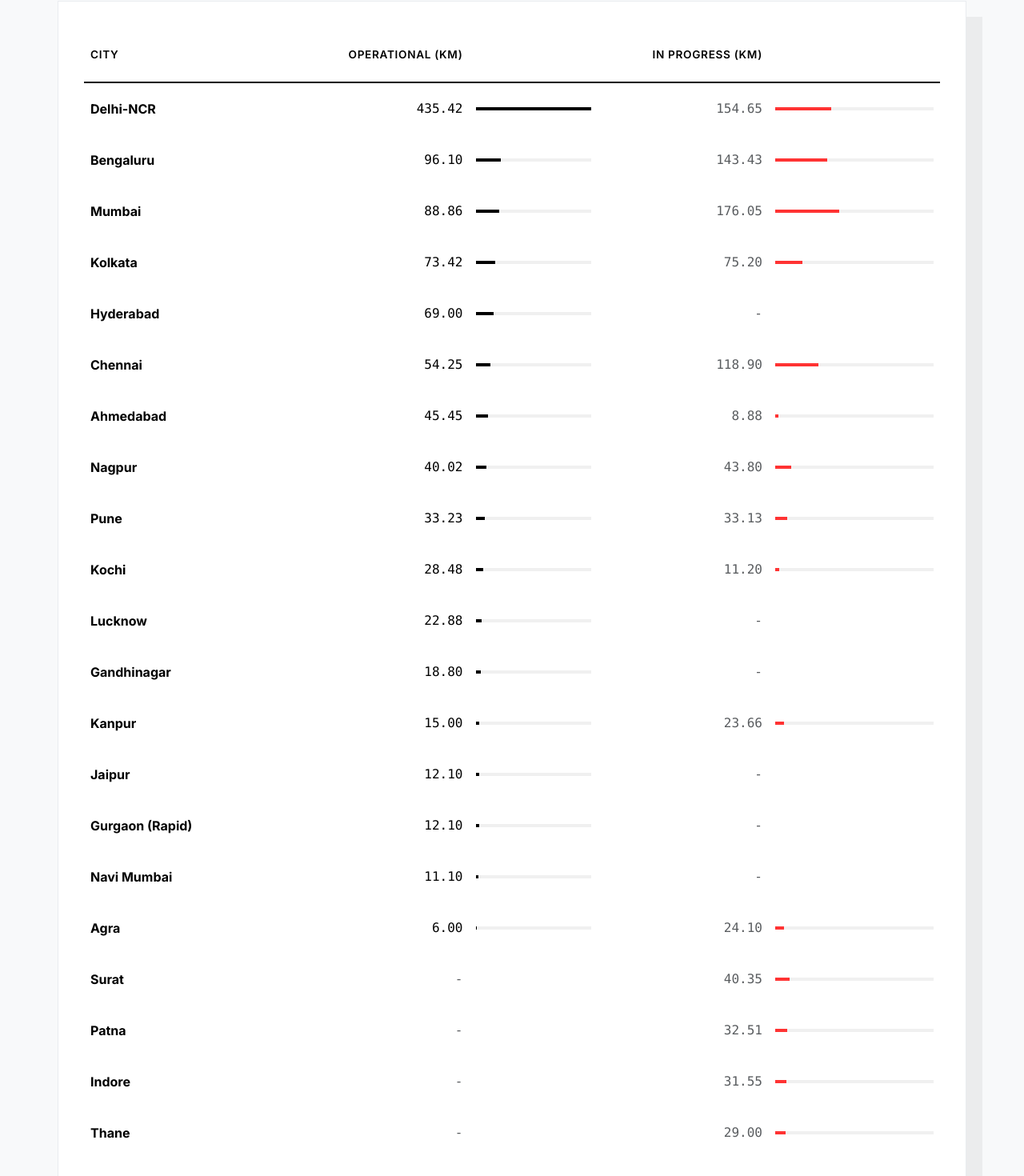
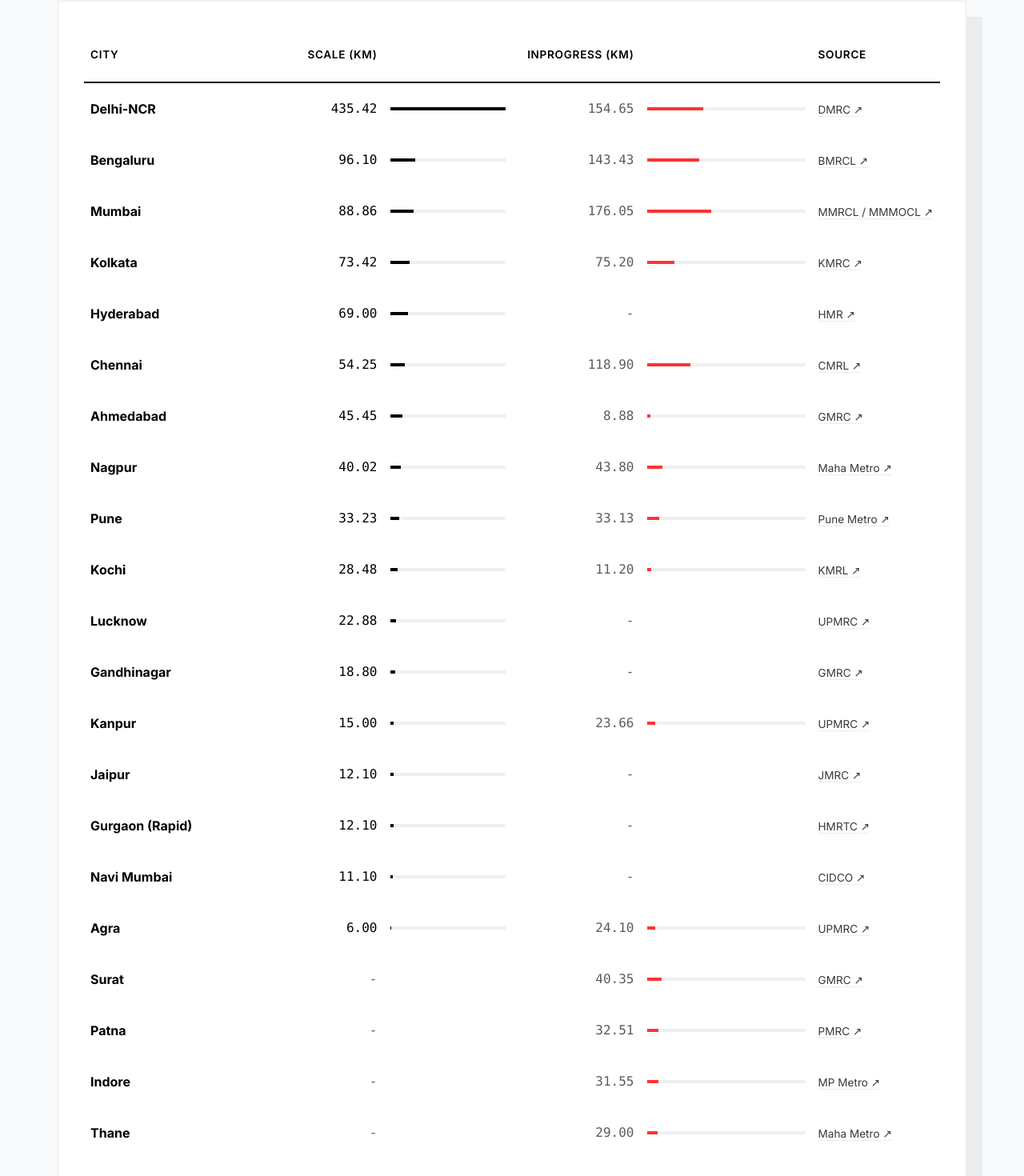
Before and after one commit to shashank261/streetfrontier, a React (Vite) app: page /metro-tracker in a window 1280 px wide. Shown: the part 412-1882 px from the top of the page at 80% size. Built offline with nearby package versions, Linux system fonts and the light colour scheme.

Commit message:
fix responsive design issue

```diff
--- a/src/data/metroData.js
+++ b/src/data/metroData.js
@@ -1,24 +1,156 @@
 export const metroData = [
-  { city: "Delhi-NCR", operational: 435.42, underConstruction: 154.65 },
-  { city: "Bengaluru", operational: 96.10, underConstruction: 143.43 },
-  { city: "Mumbai", operational: 88.86, underConstruction: 176.05 },
-  { city: "Kolkata", operational: 73.42, underConstruction: 75.20 },
-  { city: "Hyderabad", operational: 69.00, underConstruction: 0 },
-  { city: "Chennai", operational: 54.25, underConstruction: 118.90 },
-  { city: "Ahmedabad", operational: 45.45, underConstruction: 8.88 },
-  { city: "Nagpur", operational: 40.02, underConstruction: 43.80 },
-  { city: "Pune", operational: 33.23, underConstruction: 33.13 },
-  { city: "Kochi", operational: 28.48, underConstruction: 11.20 },
-  { city: "Lucknow", operational: 22.88, underConstruction: 0 },
-  { city: "Gandhinagar", operational: 18.80, underConstruction: 0 },
-  { city: "Kanpur", operational: 15.00, underConstruction: 23.66 },
-  { city: "Jaipur", operational: 12.10, underConstruction: 0 },
-  { city: "Gurgaon (Rapid)", operational: 12.10, underConstruction: 0 },
-  { city: "Navi Mumbai", operational: 11.10, underConstruction: 0 },
-  { city: "Agra", operational: 6.00, underConstruction: 24.10 },
-  { city: "Surat", operational: 0, underConstruction: 40.35 },
-  { city: "Patna", operational: 0, underConstruction: 32.51 },
-  { city: "Indore", operational: 0, underConstruction: 31.55 },
-  { city: "Thane", operational: 0, underConstruction: 29.00 },
-  { city: "Bhopal", operational: 0, underConstruction: 27.87 },
+  {
+    city: "Delhi-NCR",
+    operational: 435.42,
+    underConstruction: 154.65,
+    sourceName: "DMRC",
+    sourceUrl: "https://www.delhimetrorail.com/"
+  },
+  {
+    city: "Bengaluru",
+    operational: 96.10,
+    underConstruction: 143.43,
+    sourceName: "BMRCL",
+    sourceUrl: "https://english.bmrc.co.in/"
+  },
+  {
+    city: "Mumbai",
+    operational: 88.86,
+    underConstruction: 176.05,
+    sourceName: "MMRCL / MMMOCL",
+    sourceUrl: "https://mmrcl.com/"
+  },
+  {
+    city: "Kolkata",
+    operational: 73.42,
+    underConstruction: 75.20,
+    sourceName: "KMRC",
+    sourceUrl: "https://www.kmrc.in/"
+  },
+  {
+    city: "Hyderabad",
+    operational: 69.00,
+    underConstruction: 0,
+    sourceName: "HMR",
+    sourceUrl: "https://www.ltmetro.in/"
+  },
+  {
+    city: "Chennai",
+    operational: 54.25,
+    underConstruction: 118.90,
+    sourceName: "CMRL",
+    sourceUrl: "https://chennaimetrorail.org/"
+  },
+  {
+    city: "Ahmedabad",
+    operational: 45.45,
+    underConstruction: 8.88,
+    sourceName: "GMRC",
+    sourceUrl: "https://www.gujaratmetrorail.com/"
+  },
+  {
+    city: "Nagpur",
+    operational: 40.02,
+    underConstruction: 43.80,
+    sourceName: "Maha Metro",
+    sourceUrl: "https://www.metrorailnagpur.com/"
+  },
+  {
+    city: "Pune",
+    operational: 33.23,
+    underConstruction: 33.13,
+    sourceName: "Pune Metro",
+    sourceUrl: "https://www.punemetrorail.org/"
+  },
+  {
+    city: "Kochi",
+    operational: 28.48,
+    underConstruction: 11.20,
+    sourceName: "KMRL",
+    sourceUrl: "https://kochimetro.org/"
+  },
+  {
+    city: "Lucknow",
+    operational: 22.88,
+    underConstruction: 0,
+    sourceName: "UPMRC",
+    sourceUrl: "https://www.lmrcl.com/"
+  },
+  {
+    city: "Gandhinagar",
+    operational: 18.80,
+    underConstruction: 0,
+    sourceName: "GMRC",
+    sourceUrl: "https://www.gujaratmetrorail.com/"
+  },
+  {
+    city: "Kanpur",
+    operational: 15.00,
+    underConstruction: 23.66,
+    sourceName: "UPMRC",
+    sourceUrl: "https://www.lmrcl.com/"
+  },
+  {
+    city: "Jaipur",
+    operational: 12.10,
+    underConstruction: 0,
+    sourceName: "JMRC",
+    sourceUrl: "https://transport.rajasthan.gov.in/jmrc"
+  },
+  {
+    city: "Gurgaon (Rapid)",
+    operational: 12.10,
+    underConstruction: 0,
+    sourceName: "HMRTC",
+    sourceUrl: "https://www.hmrtc.org.in/"
+  },
+  {
+    city: "Navi Mumbai",
+    operational: 11.10,
+    underConstruction: 0,
+    sourceName: "CIDCO",
+    sourceUrl: "https://cidco.maharashtra.gov.in/"
+  },
+  {
+    city: "Agra",
+    operational: 6.00,
+    underConstruction: 24.10,
+    sourceName: "UPMRC",
+    sourceUrl: "https://www.lmrcl.com/"
+  },
+  {
+    city: "Surat",
+    operational: 0,
+    underConstruction: 40.35,
+    sourceName: "GMRC",
+    sourceUrl: "https://www.gujaratmetrorail.com/"
+  },
+  {
+    city: "Patna",
+    operational: 0,
+    underConstruction: 32.51,
+    sourceName: "PMRC",
+    sourceUrl: "https://state.bihar.gov.in/urban/CitizenHome.html"
+  },
+  {
+    city: "Indore",
+    operational: 0,
+    underConstruction: 31.55,
+    sourceName: "MP Metro",
+    sourceUrl: "https://www.mpmetrorail.com/"
+  },
+  {
+    city: "Thane",
+    operational: 0,
+    underConstruction: 29.00,
+    sourceName: "Maha Metro",
+    sourceUrl: "https://mahametro.org/"
+  },
+  {
+    city: "Bhopal",
+    operational: 0,
+    underConstruction: 27.87,
+    sourceName: "MP Metro",
+    sourceUrl: "https://www.mpmetrorail.com/"
+  },
 ];
--- a/src/pages/MetroTracker.jsx
+++ b/src/pages/MetroTracker.jsx
@@ -25,20 +25,22 @@
             </p>
 
             <div className="swiss-table-container">
-                <Table hover responsive className="table-borderless">
+                <div className="table-responsive-wrapper">
+                    <Table hover responsive className="table-borderless mb-0">
                         <thead>
                             <tr>
-                            <th style={{ width: '25%' }}>City</th>
-                            <th className="text-end" style={{ width: '20%' }}>Operational (km)</th>
+                                <th style={{ width: '20%' }}>City</th>
+                                <th className="text-end" style={{ width: '15%' }}>Scale (km)</th>
                                 <th style={{ width: '15%' }}></th>
-                            <th className="text-end" style={{ width: '20%' }}>In Progress (km)</th>
+                                <th className="text-end" style={{ width: '15%' }}>InProgress (km)</th>
                                 <th style={{ width: '20%' }}></th>
+                                <th style={{ width: '15%' }}>Source</th>
                             </tr>
                         </thead>
                         <tbody>
                             {sortedData.map((data, index) => (
                                 <tr key={index}>
-                                <td className="fw-bold">{data.city}</td>
+                                    <td className="fw-bold text-nowrap">{data.city}</td>
 
                                     <td className="text-end font-monospace">
                                         {data.operational > 0 ? data.operational.toFixed(2) : <span className="text-muted">-</span>}
@@ -77,10 +79,21 @@
                                             </div>
                                         )}
                                     </td>
+                                    <td className="text-truncate" style={{ maxWidth: '150px' }}>
+                                        {data.sourceUrl ? (
+                                            <a href={data.sourceUrl} target="_blank" rel="noopener noreferrer" className="source-link">
+                                                {data.sourceName || 'Link'} ↗
+                                            </a>
+                                        ) : '-'}
+                                    </td>
                                 </tr>
                             ))}
                         </tbody>
                     </Table>
+                    <div className="scroll-hint d-md-none">
+                        <small className="text-muted">← Scroll for more →</small>
+                    </div>
+                </div>
                 <div className="source-text">
                     Source: Various news reports and official releases (Dec 2024 / Jan 2025). Data is approximate and subject to change.
                 </div>
--- a/src/styles/swiss.css
+++ b/src/styles/swiss.css
@@ -47,7 +47,7 @@
   background: var(--color-white);
   padding: 2rem;
   border-radius: 0;
-  box-shadow: 20px 20px 0px rgba(0,0,0,0.05);
+  box-shadow: 20px 20px 0px rgba(0, 0, 0, 0.05);
   border: 1px solid var(--color-gray-200);
 }
 
@@ -106,10 +106,62 @@
   color: var(--color-black);
 }
 
+
 .source-text {
   font-size: 0.8rem;
   color: #6c757d;
-  margin-top: 2rem;
+  margin-top: 1rem;
   border-top: 1px solid var(--color-gray-200);
   padding-top: 1rem;
 }
+
+.source-link {
+  color: var(--color-gray-800);
+  text-decoration: none;
+  border-bottom: 1px solid var(--color-gray-200);
+  font-size: 0.85rem;
+}
+
+.source-link:hover {
+  color: var(--color-swiss-red);
+  border-bottom-color: var(--color-swiss-red);
+}
+
+.table-responsive-wrapper {
+  position: relative;
+  overflow-x: auto;
+}
+
+.scroll-hint {
+  text-align: center;
+  padding: 0.5rem;
+  background: linear-gradient(to bottom, rgba(255, 255, 255, 0), rgba(0, 0, 0, 0.02));
+  border-top: 1px dashed var(--color-gray-200);
+}
+
+@media (max-width: 768px) {
+  .swiss-container {
+    padding: 2rem 1rem;
+  }
+
+  .swiss-title {
+    font-size: 2.5rem;
+  }
+
+  .swiss-subtitle {
+    font-size: 1.1rem;
+    margin-bottom: 2rem;
+  }
+
+  .swiss-table-container {
+    padding: 1rem;
+  }
+
+  .table thead th {
+    font-size: 0.75rem;
+  }
+
+  .metric-bar-bg {
+    width: 60px;
+  }
+}
```
Lines whose indentation alone changed are shown as unchanged.
